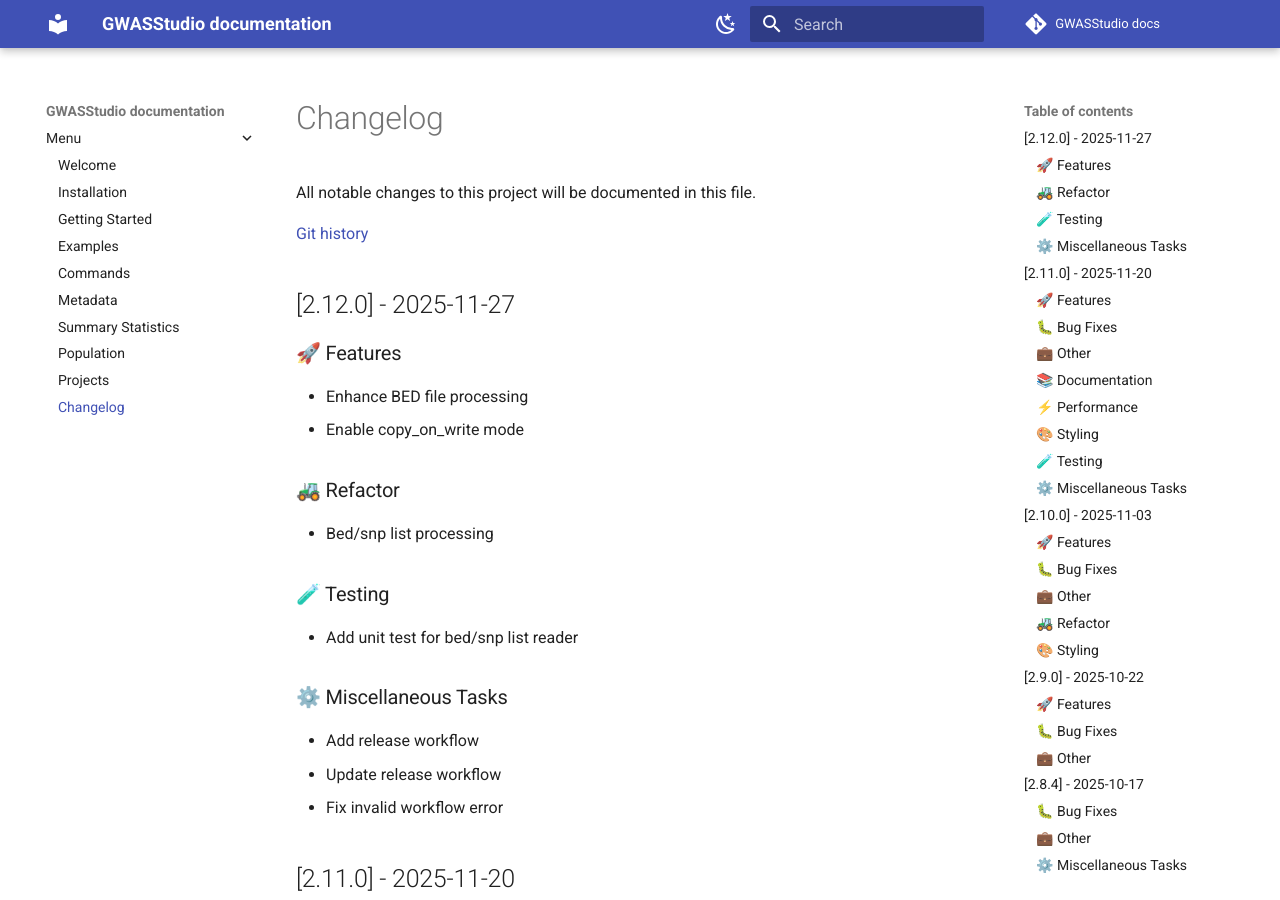
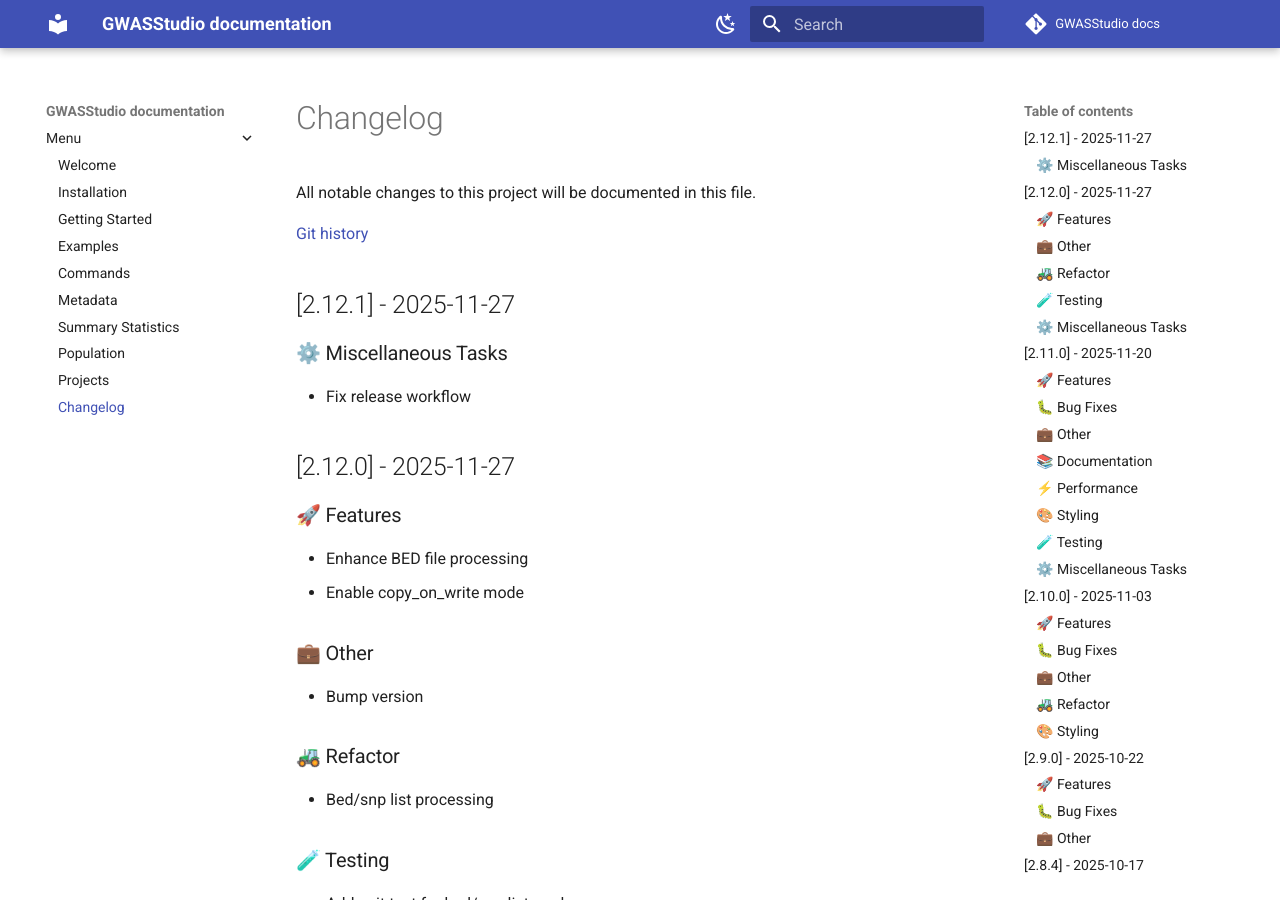
Before and after one commit to ht-diva/gwasstudio, an MkDocs documentation site: the page built from docs/changelog.md, in a window 1280 px wide and 900 px high. Built offline with MkDocs 1.6.1 and Material for MkDocs 9.7.7, drawn with Linux system fonts in a browser that asks for light colours; comment, search, counter and statistics services are not loaded.

Commit message:
bump vesion

```diff
--- a/docs/changelog.md
+++ b/docs/changelog.md
@@ -3,12 +3,22 @@
 All notable changes to this project will be documented in this file.
 
 [Git history](https://github.com/ht-diva/gwasstudio/commits/main/)
+## [2.12.1] - 2025-11-27
+
+### ⚙️ Miscellaneous Tasks
+
+- Fix release workflow
+
 ## [2.12.0] - 2025-11-27
 
 ### 🚀 Features
 
 - Enhance BED file processing
 - Enable copy_on_write mode
+
+### 💼 Other
+
+- Bump version
 
 ### 🚜 Refactor
 
--- a/pyproject.toml
+++ b/pyproject.toml
@@ -1,6 +1,6 @@
 [project]
 name = "gwasstudio"
-version = "2.12.0"
+version = "2.12.1"
 description = ""
 authors = [
     { name = "Gianmauro Cuccuru", email = "gianmauro.cuccuru@fht.org" },
```
